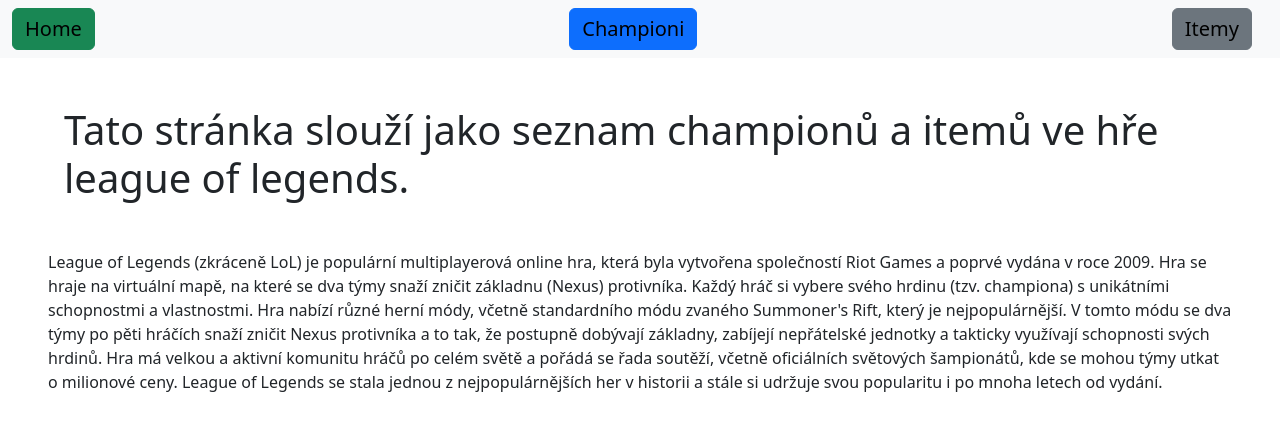
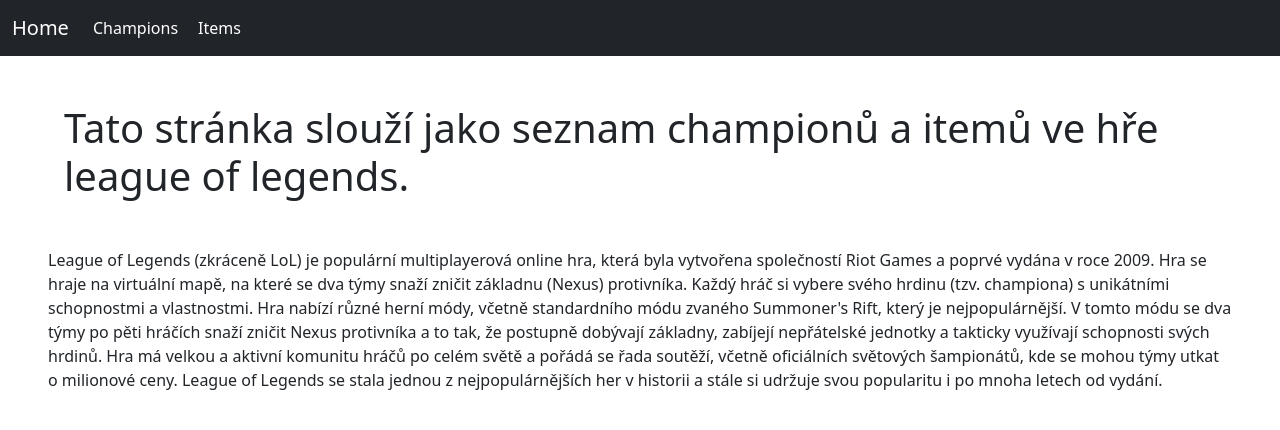
Before and after one commit to pslib-cz/2022-p1a-web-vlastni-bootstrap-josefzbehlik, a plain HTML site: page pages/home.html in a window 1280 px wide. Drawn offline with nearby package versions, Linux system fonts and the light colour scheme.

Commit message:
ssdfn s d mdg msth

```diff
--- a/pages/home.html
+++ b/pages/home.html
@@ -9,13 +9,21 @@
 </head>
 <body>
     <header>
-        <nav class="navbar bg-body-tertiary">
-            <div class="container-fluid">
-              <a class="btn btn-success navbar-brand" href="../pages/home.html">Home</a>
-              <a class="btn btn-primary navbar-brand" href="../pages/champions.html">Championi</a>
-              <a class="btn btn-secondary navbar-brand" href="../pages/items.html">Itemy</a>
-            </div>
-          </nav>
+      <nav class="navbar navbar-expand-lg bg-dark" data-bs-theme="dark">
+        <div class="container-fluid">
+          <a class="navbar-brand" href="../pages/home.html">Home</a>
+          <div class="collapse navbar-collapse" id="navbarNav">
+            <ul class="navbar-nav">
+              <li class="nav-item">
+                <a class="nav-link active" aria-current="page" href="../pages/champions.html">Champions</a>
+              </li>
+              <li class="nav-item">
+                <a class="nav-link active ms-1" aria-current="page" href=".//items.html">Items</a>
+              </li>
+            </ul>
+          </div>
+        </div>
+      </nav>
     </header>
 
     <section>
```
Also changed, not shown: pages/champions.html (+12 -4 lines), pages/items.html (+12 -4 lines).
